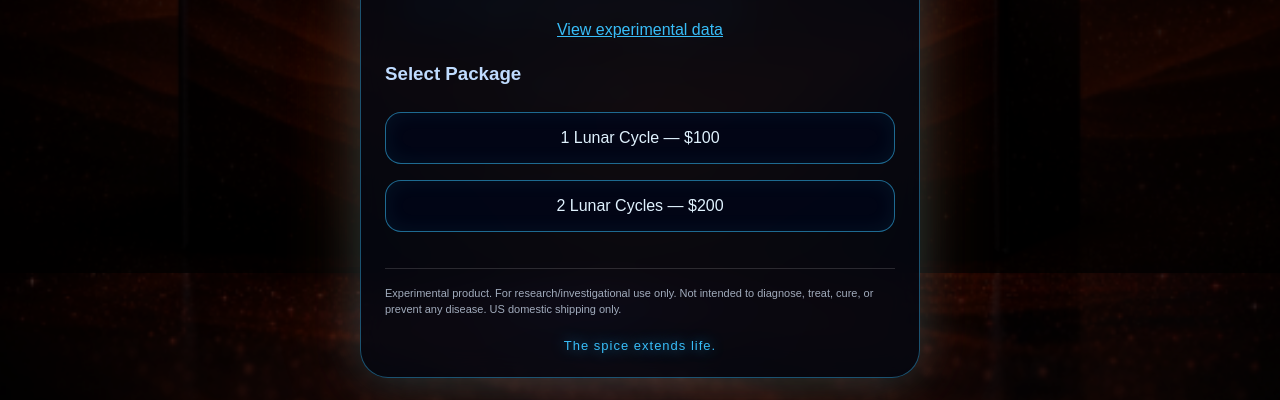
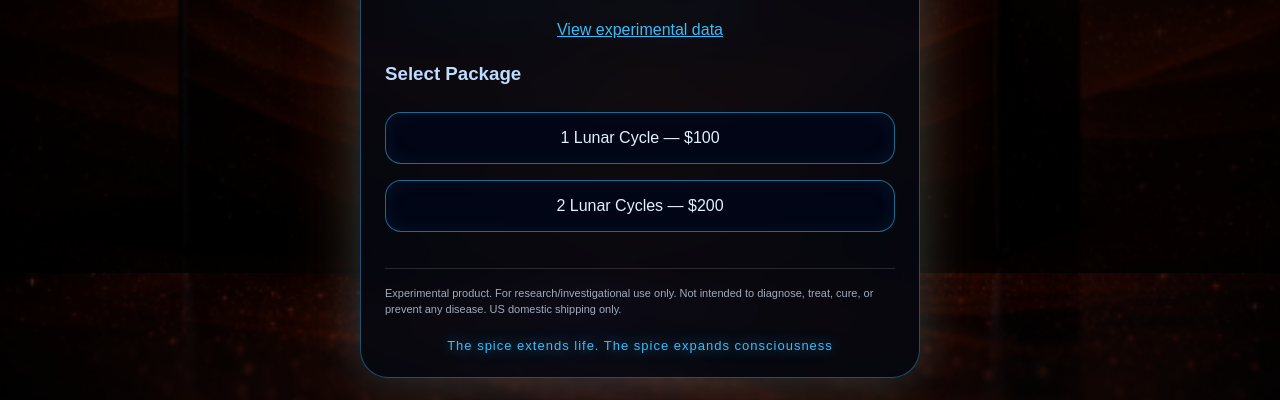
Before and after one commit to txaidunu/github.io, a website: page index.html in a window 1280 px wide. Shown: the part 527-927 px from the top of the page. Drawn offline with Linux system fonts and the light colour scheme.

Commit message:
Update index.html

```diff
--- a/index.html
+++ b/index.html
@@ -277,7 +277,7 @@
       treat, cure, or prevent any disease. US domestic shipping only.
     </div>
 
-    <div class="spice">The spice extends life.</div>
+    <div class="spice">The spice extends life. The spice expands consciousness</div>
 
   </div>
 </div>
```
